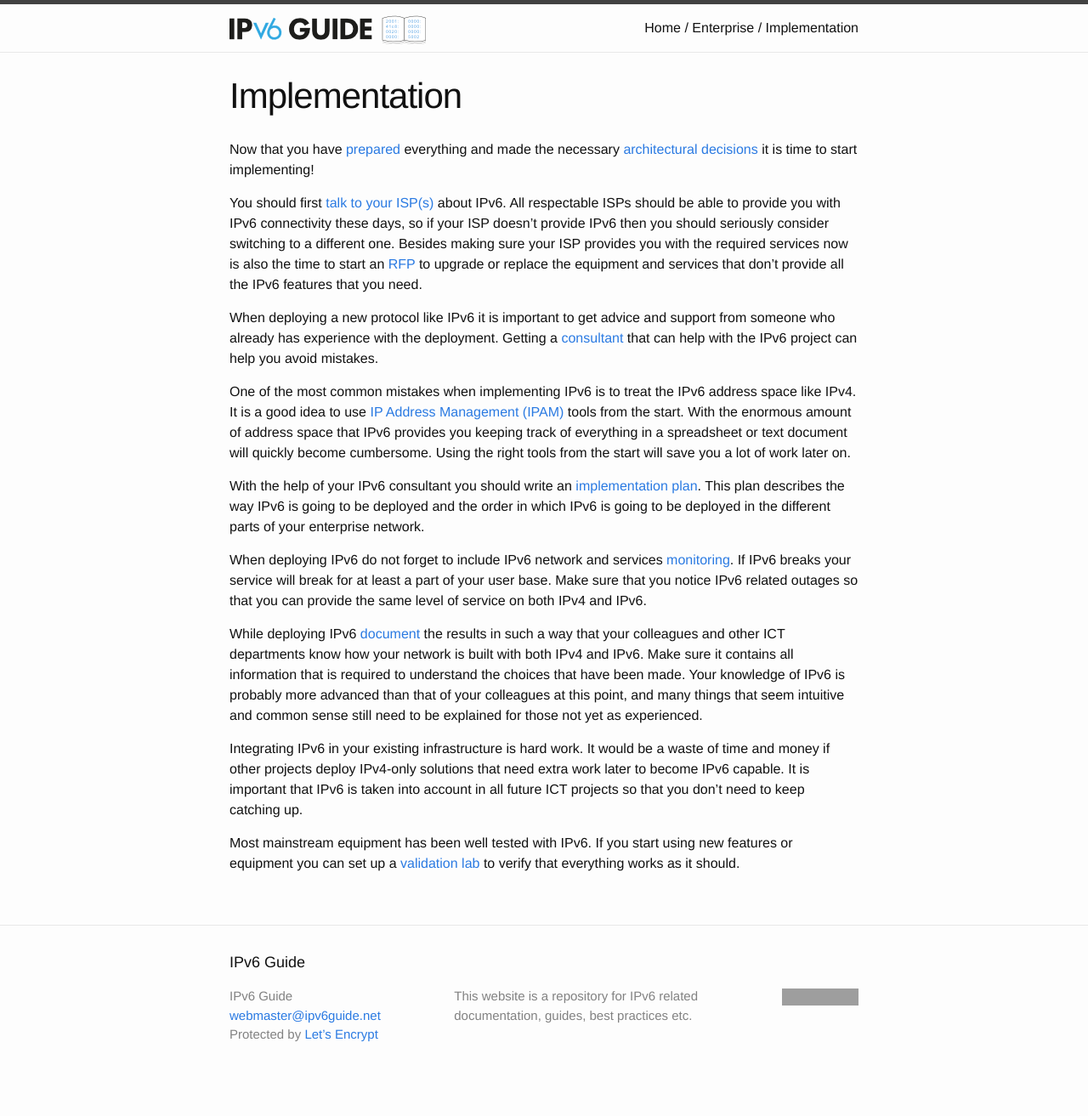
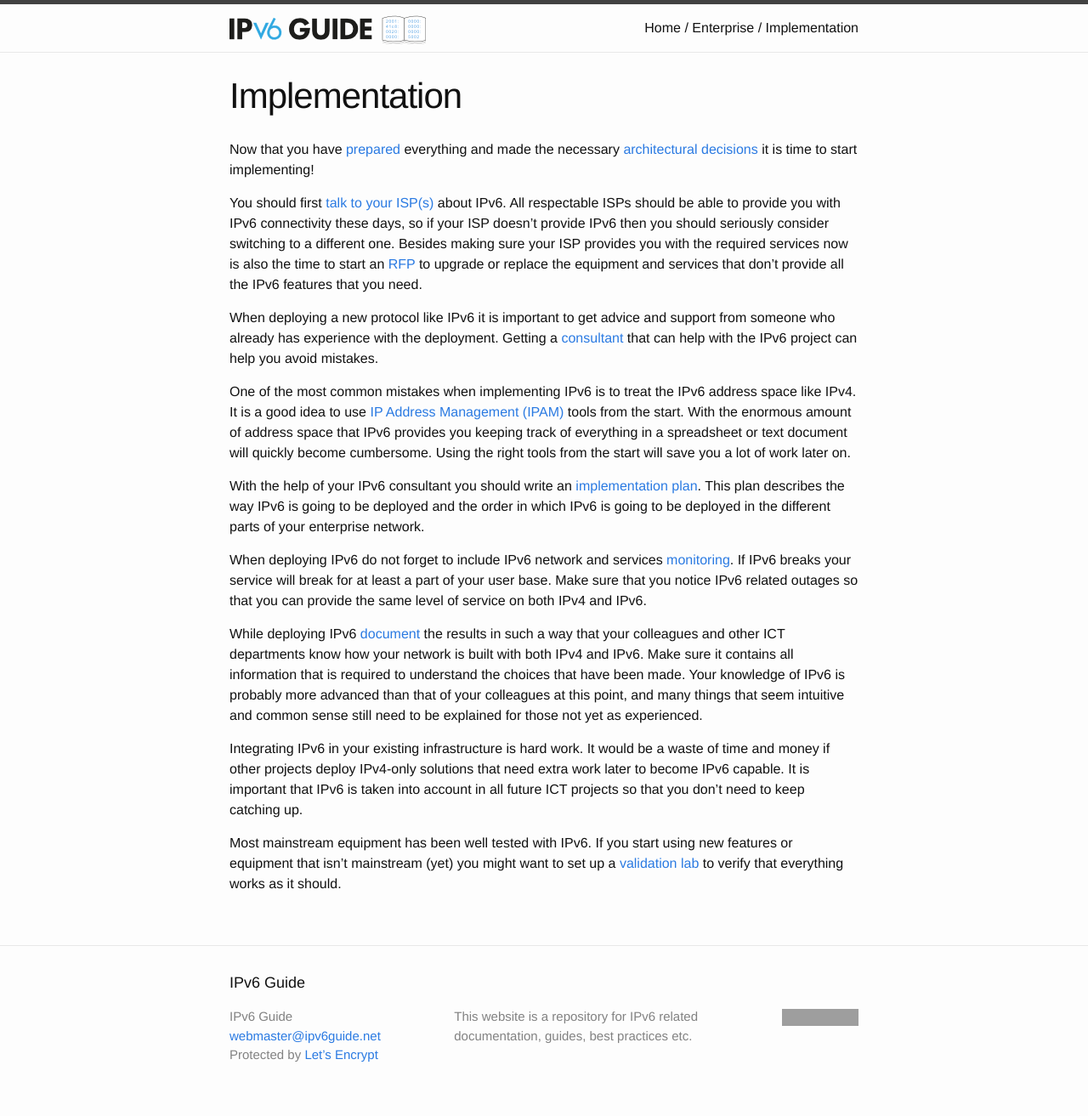
Before and after one commit to ipv6guide/ipv6guide.github.io, a Jekyll site: the page built from enterprise/implementation/index.md, in a window 1280 px wide. Shown: the whole page at 85% size. Built offline with Jekyll 4.4.1, drawn with Linux system fonts in a browser that asks for light colours; before the commit the page ends 1289 px from its top, so only the background shows below that; grey boxes are pictures that could not be loaded.

Commit message:
Fix sentence

```diff
--- a/enterprise/implementation/index.md
+++ b/enterprise/implementation/index.md
@@ -52,5 +52,5 @@ taken into account in all future ICT projects so that you don't need to keep
 catching up.
 
 Most mainstream equipment has been well tested with IPv6. If you start using
-new features or equipment you can set up a [validation lab](validation_lab)
-to verify that everything works as it should.
+new features or equipment that isn't mainstream (yet) you might want to set up a
+[validation lab](validation_lab) to verify that everything works as it should.
```
